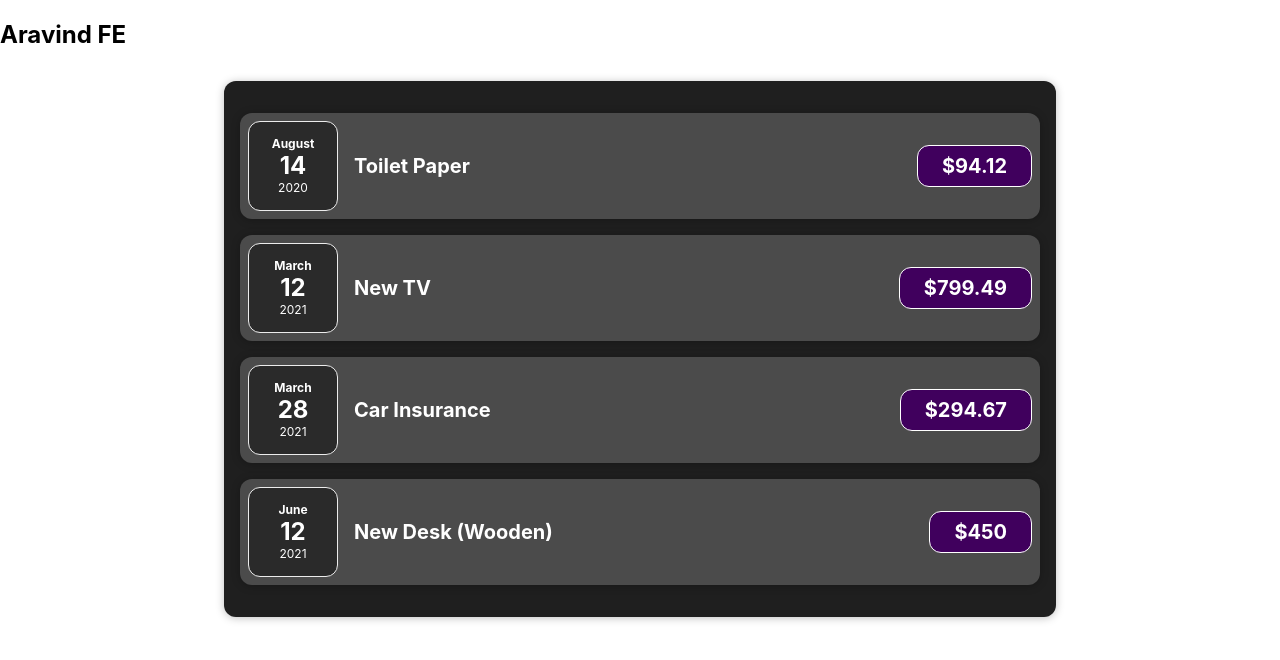
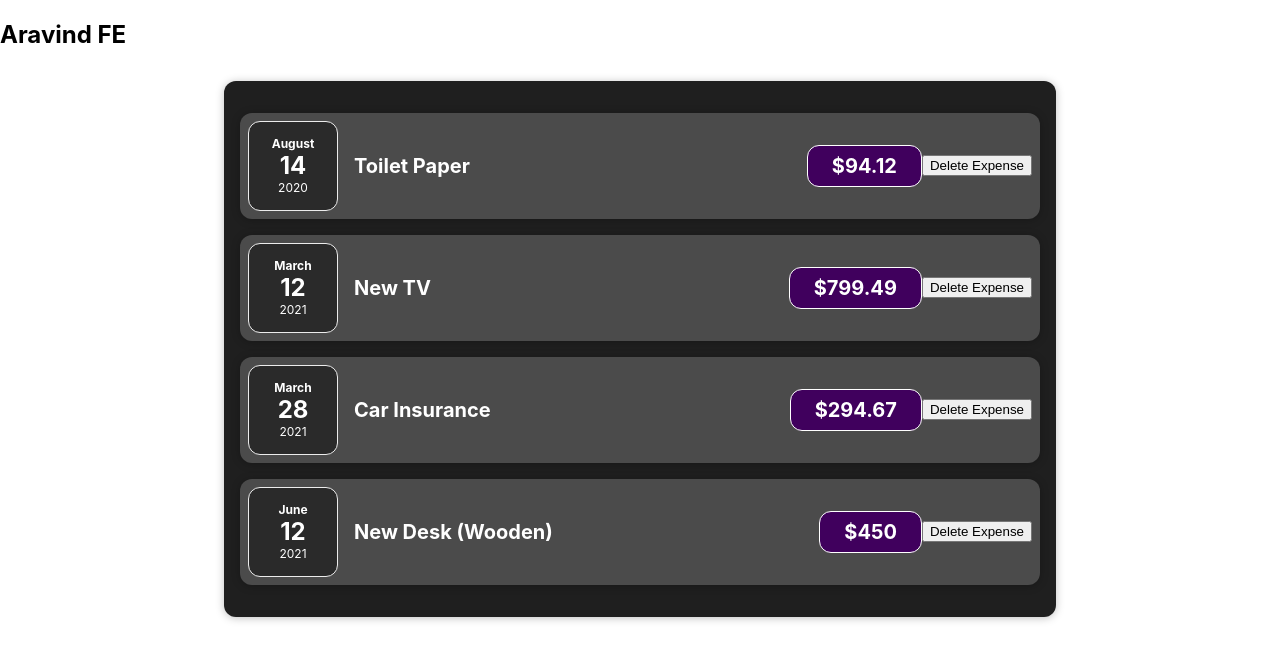
Before and after one commit to AravindSI/Start-off-with-react-basics, a React (Create React App) app: page / in a window 1280 px wide. Shown: the top 660 px of the page. Built offline with nearby package versions, Linux system fonts and the light colour scheme.

Commit message:
add event listeners basics

```diff
--- a/src/components/Expenses/ExpenseItem.js
+++ b/src/components/Expenses/ExpenseItem.js
@@ -4,7 +4,10 @@ import ExpenseDate from './ExpenseDate';
 import Card from '../UI/Card';
 import './ExpenseItem.css';
 
-function ExpenseItem(props) {
+const ExpenseItem = (props) => {
+  const clickHandler=()=>{
+    console.log('deleted');
+  };
   return (
     <Card className='expense-item'>
       <ExpenseDate date={props.date} />
@@ -12,7 +15,8 @@ function ExpenseItem(props) {
         <h2>{props.title}</h2>
         <div className='expense-item__price'>${props.amount}</div>
       </div>
+      <button onClick={clickHandler}> Delete Expense</button>
     </Card>
   );
-}
+};
 export default ExpenseItem;
```
